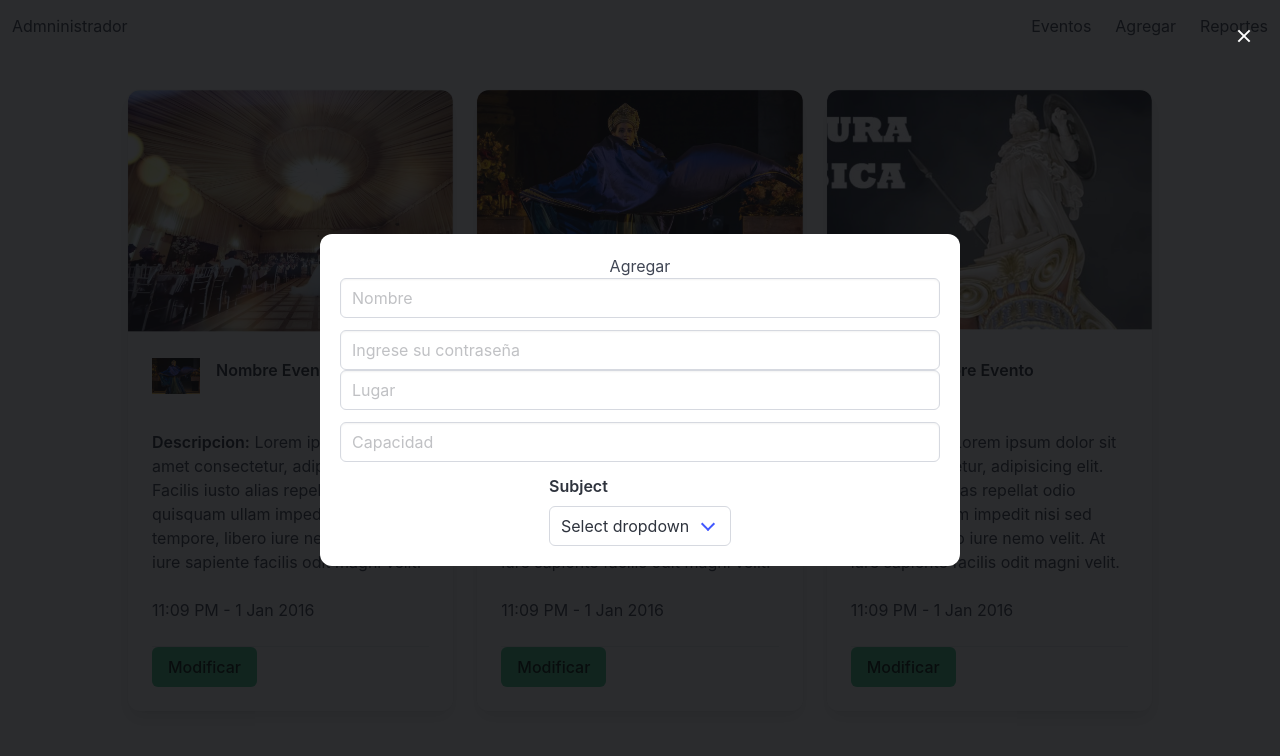
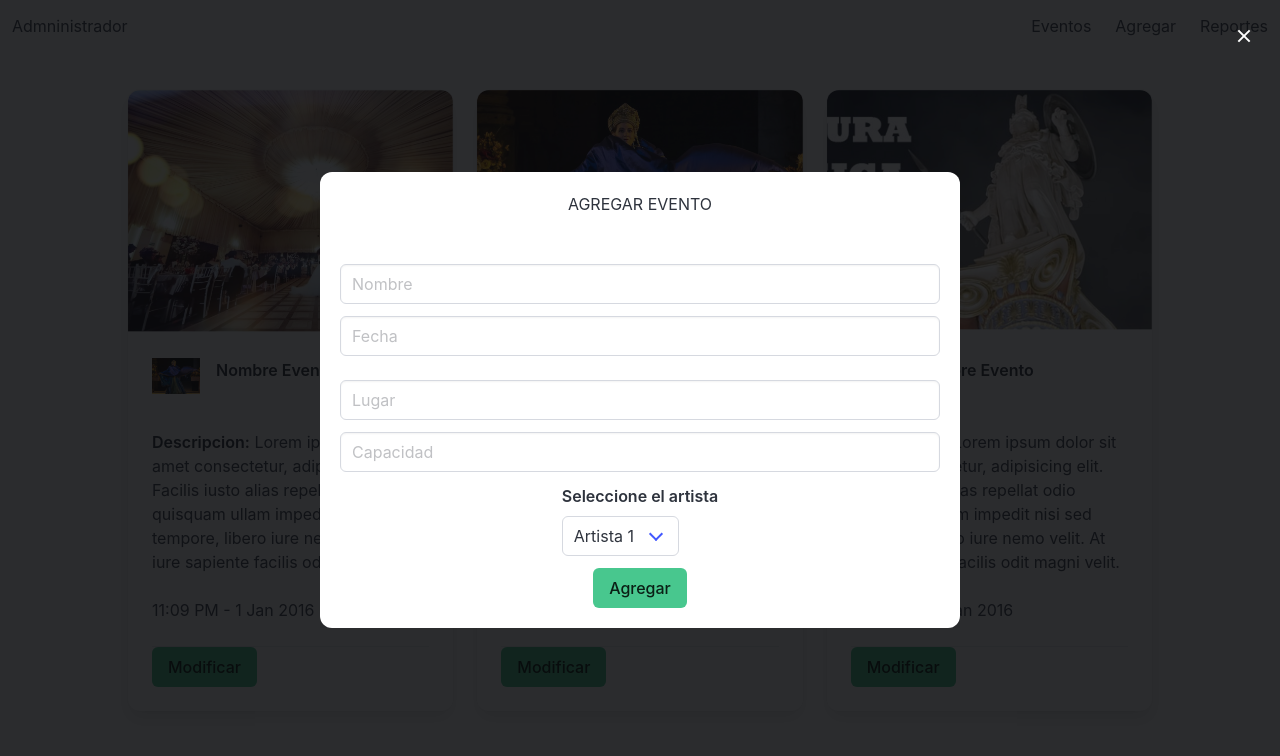
Before and after one commit to jennifer-Arciniegas/Proyecto_CultuVivo_ArciniegasJenniferRodriguezDanielRamirezJuanPortillaAndres, a plain HTML site: page assets/pages/administrador.html in a window 1280 px wide. Both pictures are taken after a click on the button "Agregar". Shown: the top 756 px of the page. Drawn offline with nearby package versions, Linux system fonts and the light colour scheme.

Commit message:
Avance modal en admin

```diff
--- a/assets/pages/administrador.html
+++ b/assets/pages/administrador.html
@@ -33,22 +33,25 @@
 
                         <div class="modal-content">
                           <div class="box is-flex is-flex-direction-column is-justify-contend-center is-align-items-center">
-                            <h1>Agregar</h1>
+                             <STRong> <h1>AGREGAR EVENTO</h1></STRong>
+                            <br><br>
                             <input class="input mb-3" type="text" placeholder="Nombre">
-                            <input class="input" type="datetime" placeholder="Ingrese su contraseña">
+                            <input class="input" type="datetime" placeholder="Fecha">
+                            <br>
                             <input class="input mb-3" type="text" placeholder="Lugar">
                             <input class="input mb-3" type="text" placeholder="Capacidad">
                             <div class="field">
-                                <label class="label">Subject</label>
+                                <label class="label">Seleccione el artista</label>
                                 <div class="control">
                                   <div class="select">
                                     <select>
-                                      <option>Select dropdown</option>
-                                      <option>With options</option>
+                                      <option>Artista 1</option>
+                                      <option>Artista 2</option>
                                     </select>
                                   </div>
                                 </div>
                               </div>
+                              <button class="button is-success">Agregar</button>
                           </div>
                         </div>
 
```
